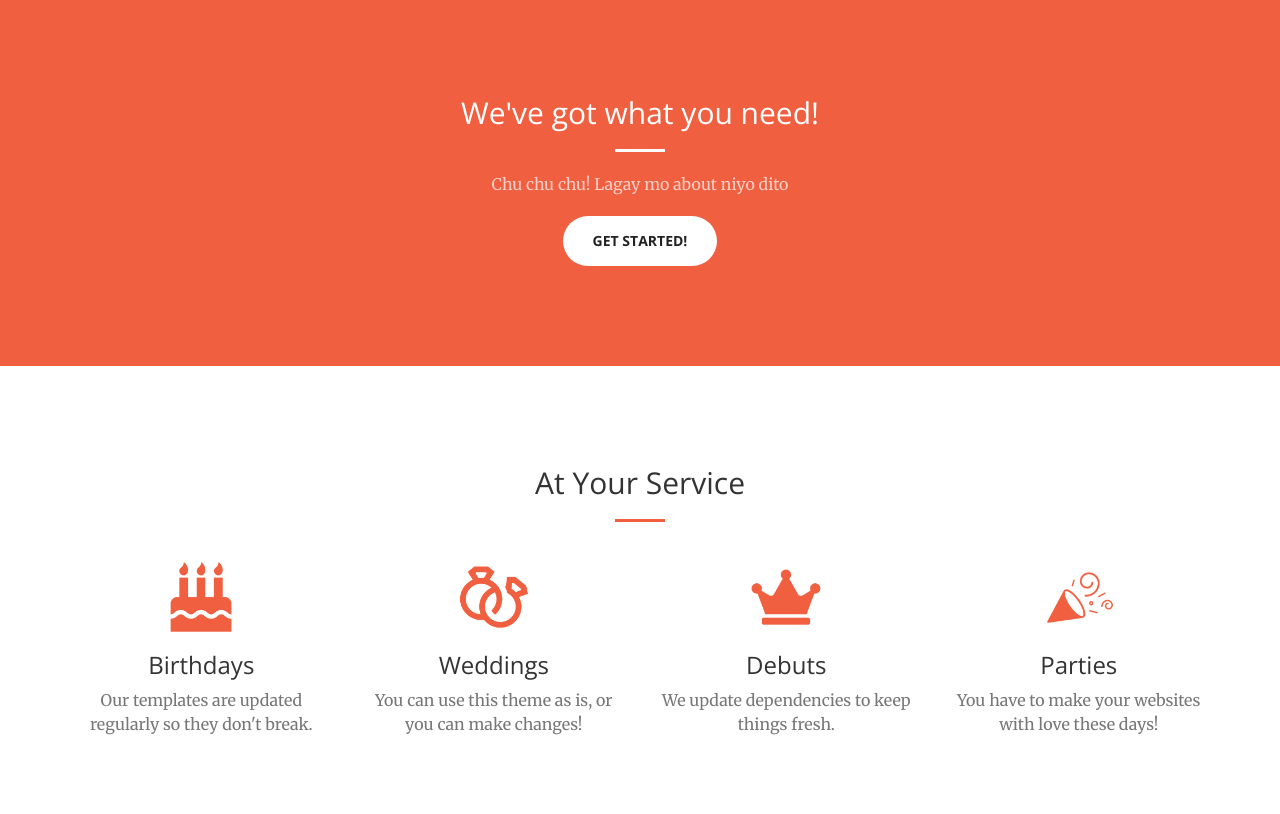
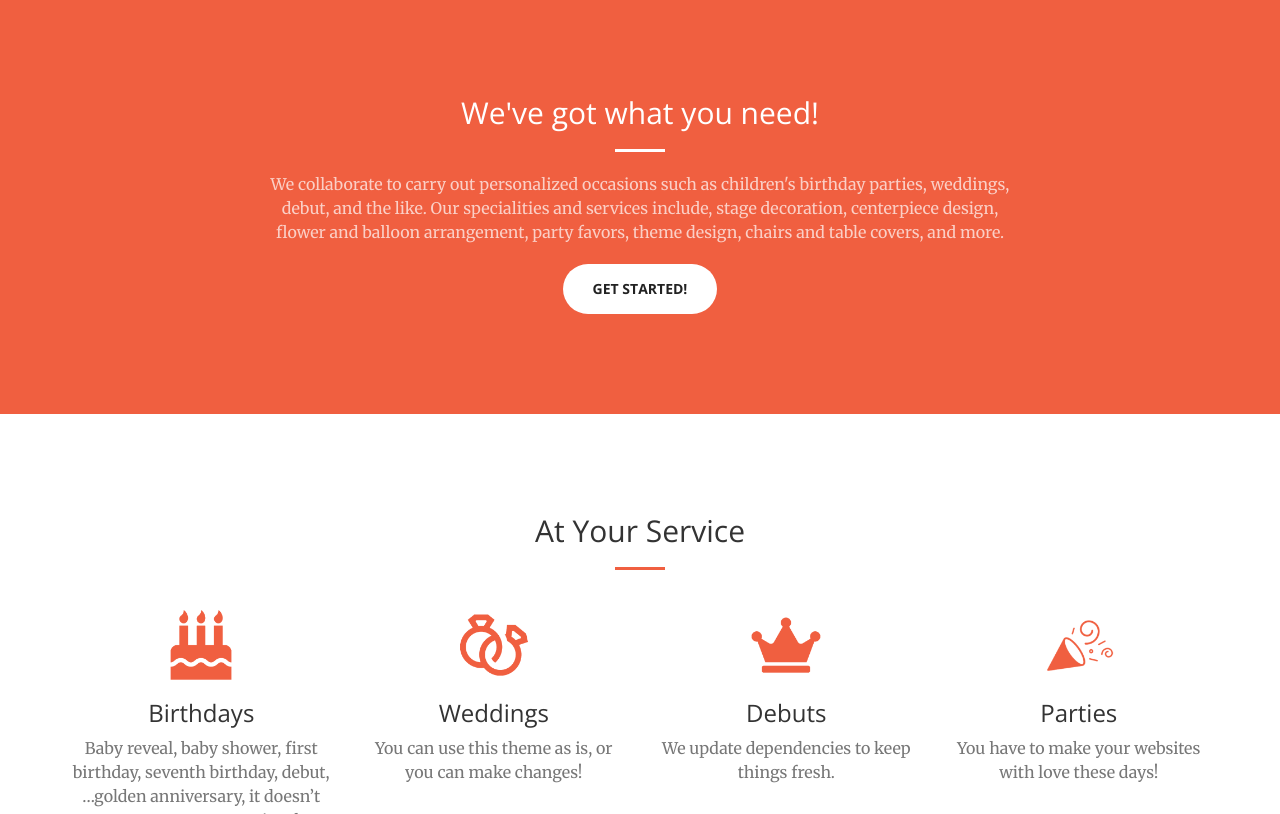
Before and after one commit to LTapsy/Perfect-Event, a Jekyll site: the page built from index.html, in a window 1280 px wide and 900 px high, scrolled down 818 px, cut to the strip 86-900 px from the top of the window. Built offline with Jekyll 4.4.1, drawn with Linux system fonts in a browser that asks for light colours; some of the changed text lies outside the part shown.

Commit message:
initial commit

```diff
--- a/_includes/call-to-action.html
+++ b/_includes/call-to-action.html
@@ -4,7 +4,7 @@
             <div class="col-lg-8 col-lg-offset-2 text-center">
                 <h2 class="section-heading">We've got what you need!</h2>
                 <hr class="light">
-                <p class="text-faded">Chu chu chu! Lagay mo about niyo dito</p>
+                <p class="text-faded">We collaborate to carry out personalized occasions such as children's birthday parties, weddings, debut, and the like. Our specialities and services include, stage decoration, centerpiece design, flower and balloon arrangement, party favors, theme design, chairs and table covers, and more.</p>
                 <a href="#portfolio" class="btn btn-default btn-xl page-scroll">Get Started!</a>
             </div>
         </div>
--- a/_includes/header.html
+++ b/_includes/header.html
@@ -3,7 +3,7 @@
         <div class="header-content-inner">
             <h1 class="heading">Perfect Event</h1>
             <hr>
-            <p>We are a group of individual who makes your dream comes to reality</p>
+            <p>We are here to make your event a celebration.</p>
             <a href="#about" class="btn btn-primary btn-xl page-scroll">Find Out More</a>
         </div>
     </div>
--- a/_includes/services.html
+++ b/_includes/services.html
@@ -13,7 +13,7 @@
                 <div class="service-box">
                     <img src="img/icons/cake.png" class="icon wow bounceIn text-primary">
                     <h3>Birthdays</h3>
-                    <p class="text-muted">Our templates are updated regularly so they don't break.</p>
+                    <p class="text-muted">Baby reveal, baby shower, first birthday, seventh birthday, debut, …golden anniversary, it doesn’t matter, we can customize the party for you.</p>
                 </div>
             </div>
             <div class="col-lg-3 col-md-6 text-center">
```
